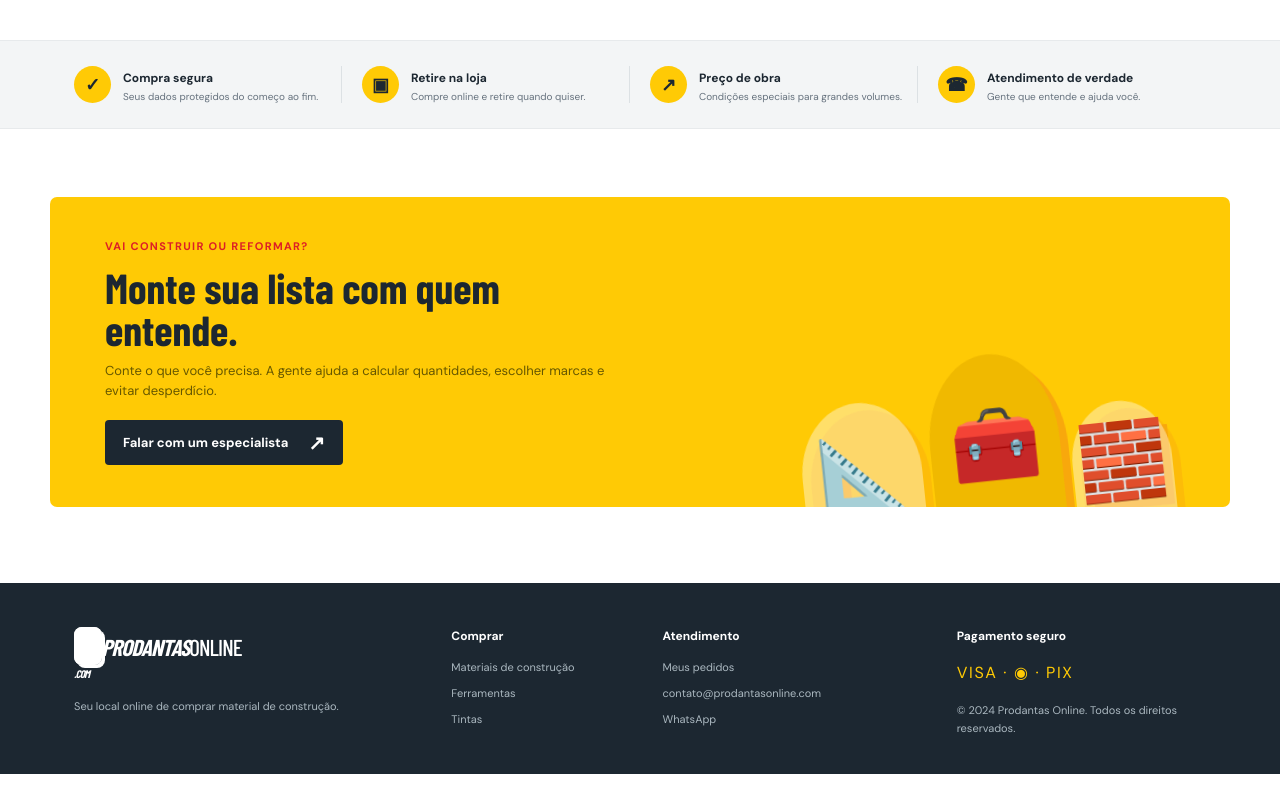
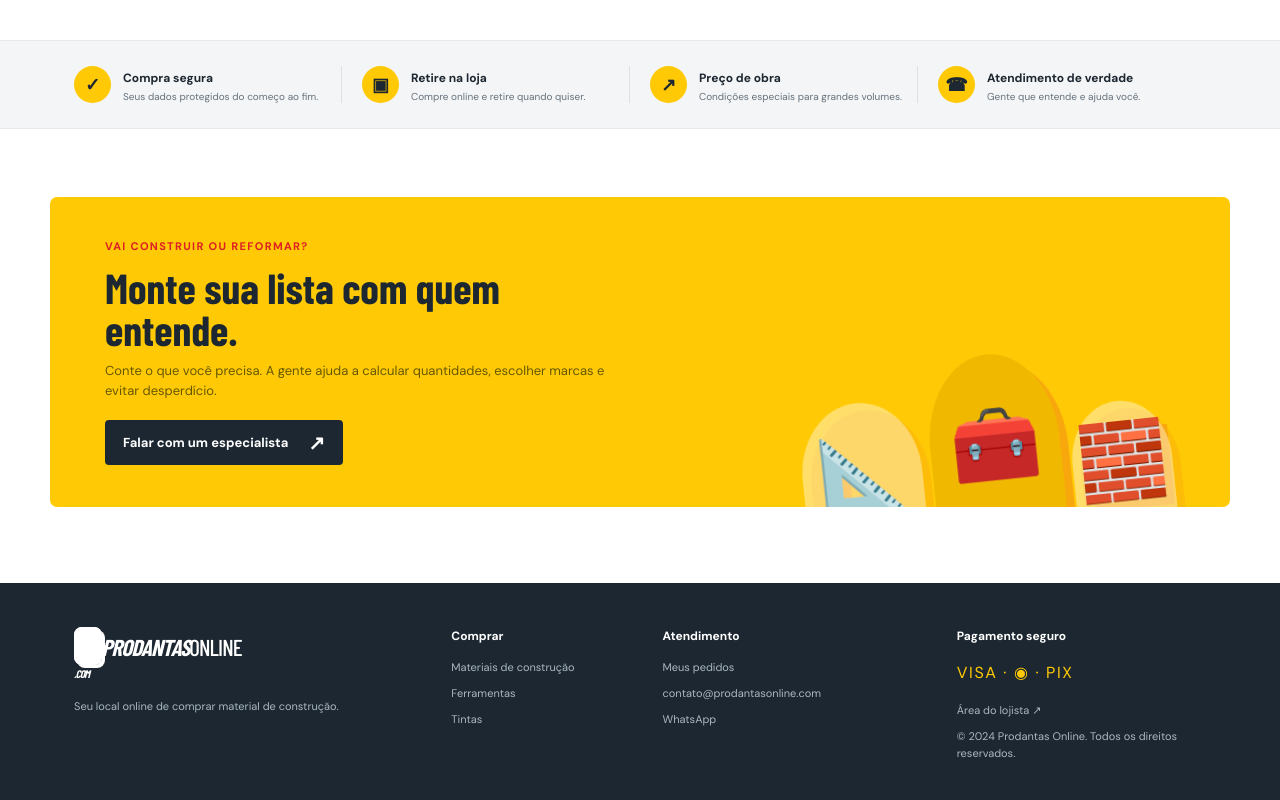
Before and after one commit to dbtecnologia/prodantas-online, a plain HTML site: page index.html in a window 1280 px wide. Shown: the part 2447-3247 px from the top of the page. Before the commit the page ends 3221 px from the top, so only its background shows below. Drawn offline with nearby package versions, Linux system fonts and the light colour scheme; a web font is replaced by a local one.

Commit message:
feat: add separate store management panel

```diff
--- a/index.html
+++ b/index.html
@@ -118,7 +118,7 @@
       <section class="service-banner container" id="orders"><div class="service-copy"><p class="eyebrow">Vai construir ou reformar?</p><h2>Monte sua lista com quem entende.</h2><p>Conte o que você precisa. A gente ajuda a calcular quantidades, escolher marcas e evitar desperdício.</p><a class="button button-dark" href="https://wa.me/558487431811" target="_blank" rel="noreferrer">Falar com um especialista <span>↗</span></a></div><div class="service-tools"><span>📐</span><span>🧰</span><span>🧱</span></div></section>
     </main>
 
-    <footer class="site-footer"><div class="container footer-grid"><div><a class="brand footer-brand" href="#inicio"><span class="brand-mark">PD</span><span class="brand-name"><strong>PRODANTAS</strong><em>ONLINE</em><small>.COM</small></span></a><p>Seu local online de comprar material de construção.</p></div><div><strong>Comprar</strong><a href="#catalogo">Materiais de construção</a><a href="#catalogo">Ferramentas</a><a href="#catalogo">Tintas</a></div><div><strong>Atendimento</strong><a href="#orders">Meus pedidos</a><a href="mailto:contato@prodantasonline.com">contato@prodantasonline.com</a><a href="https://wa.me/558487431811" target="_blank" rel="noreferrer">WhatsApp</a></div><div><strong>Pagamento seguro</strong><p class="payment-icons">VISA · ◉ · PIX</p><small>© 2024 Prodantas Online. Todos os direitos reservados.</small></div></div></footer>
+    <footer class="site-footer"><div class="container footer-grid"><div><a class="brand footer-brand" href="#inicio"><span class="brand-mark">PD</span><span class="brand-name"><strong>PRODANTAS</strong><em>ONLINE</em><small>.COM</small></span></a><p>Seu local online de comprar material de construção.</p></div><div><strong>Comprar</strong><a href="#catalogo">Materiais de construção</a><a href="#catalogo">Ferramentas</a><a href="#catalogo">Tintas</a></div><div><strong>Atendimento</strong><a href="#orders">Meus pedidos</a><a href="mailto:contato@prodantasonline.com">contato@prodantasonline.com</a><a href="https://wa.me/558487431811" target="_blank" rel="noreferrer">WhatsApp</a></div><div><strong>Pagamento seguro</strong><p class="payment-icons">VISA · ◉ · PIX</p><a class="seller-link" href="admin.html">Área do lojista ↗</a><small>© 2024 Prodantas Online. Todos os direitos reservados.</small></div></div></footer>
 
     <aside class="cart-drawer" id="cartDrawer" aria-hidden="true"><div class="drawer-header"><div><p class="eyebrow">Sua seleção</p><h2>Meu carrinho</h2></div><button class="close-drawer" type="button" aria-label="Fechar carrinho">×</button></div><div class="cart-items" id="cartItems"></div><div class="cart-empty" id="cartEmpty"><span>🛒</span><strong>Seu carrinho está vazio</strong><p>Adicione produtos para começar sua compra.</p><a href="#catalogo" class="button button-primary close-after-click">Ver produtos</a></div><div class="cart-summary" id="cartSummary" hidden><div><span>Subtotal</span><strong id="cartSubtotal">R$ 0,00</strong></div><p>Frete calculado no checkout</p><button class="button button-primary checkout-button" type="button">Ir para checkout <span>→</span></button></div></aside><div class="drawer-backdrop" id="drawerBackdrop"></div>
     <div class="toast" id="toast" role="status"></div>
```
